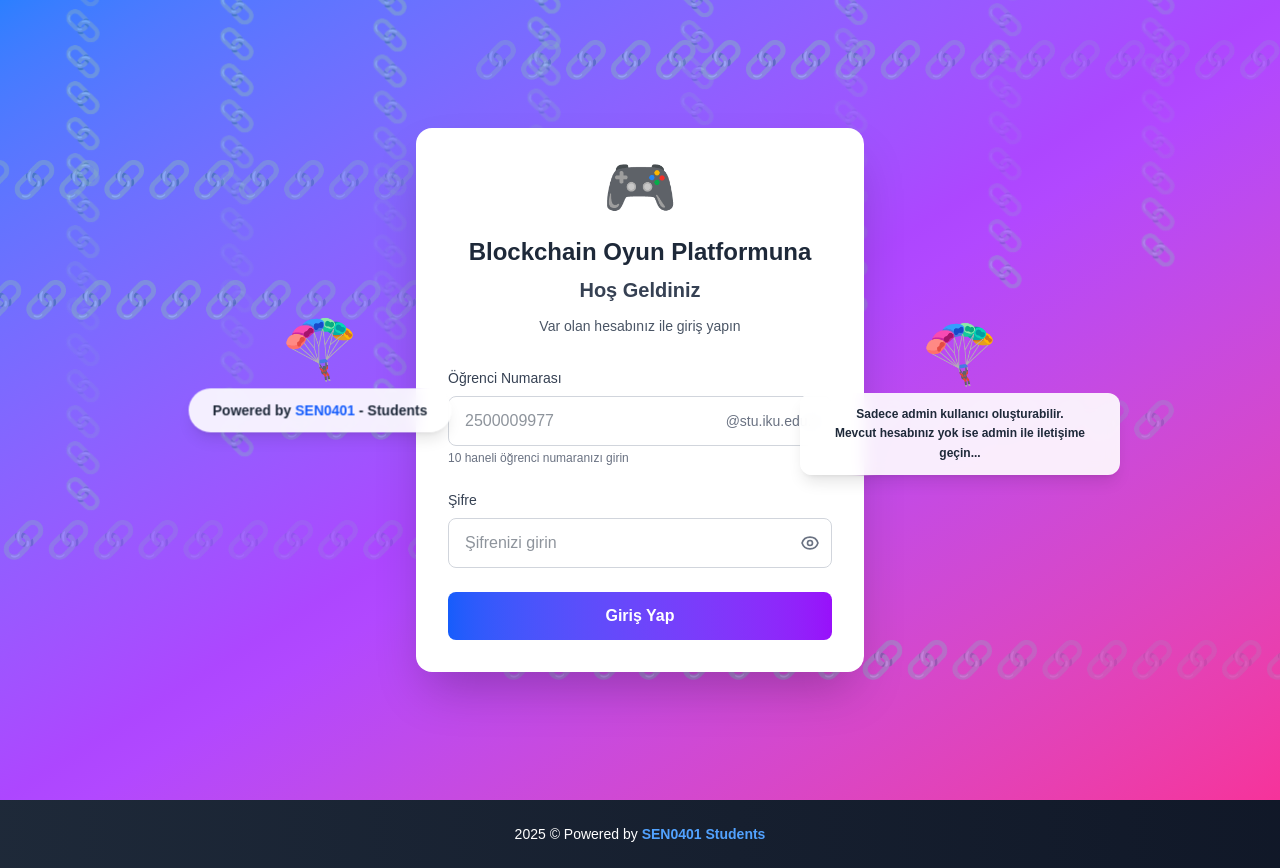
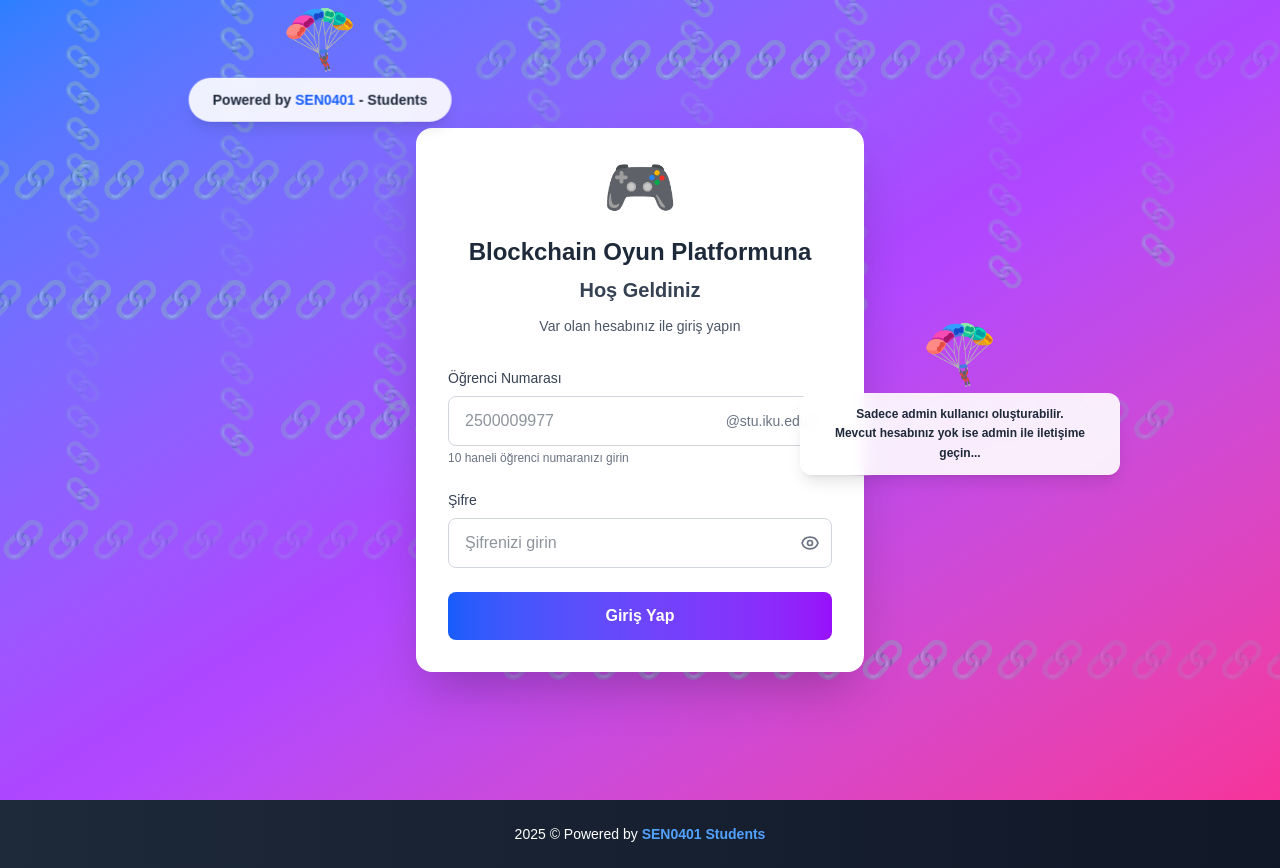
Before and after one commit to HulusiGiray/blockchain-game-platform, a Next.js app: page /login in a window 1280 px wide. Built offline with nearby package versions, Linux system fonts and the light colour scheme.

Commit message:
Slow down parachutes and fix second parachute delay

```diff
--- a/src/app/(auth)/login/page.tsx
+++ b/src/app/(auth)/login/page.tsx
@@ -64,7 +64,6 @@
       {/* Paraşüt 2 - Sağ Taraf - Bilgilendirme */}
       <div
         className="absolute left-1/2 md:right-1/4 transform -translate-x-1/2 md:translate-x-1/2 z-50 animate-parachute-drop-2"
-        style={{ animationDelay: '8s' }}
       >
         <div className="text-center scale-75 md:scale-100">
           <div className="text-4xl md:text-6xl mb-2">🪂</div>
--- a/src/app/globals.css
+++ b/src/app/globals.css
@@ -72,9 +72,9 @@
 }
 
 .animate-parachute-drop {
-  animation: parachuteDrop 12s linear infinite;
+  animation: parachuteDrop 20s linear infinite;
 }
 
 .animate-parachute-drop-2 {
-  animation: parachuteDrop2 15s linear infinite;
+  animation: parachuteDrop2 20s linear infinite 10s;
 }
```
